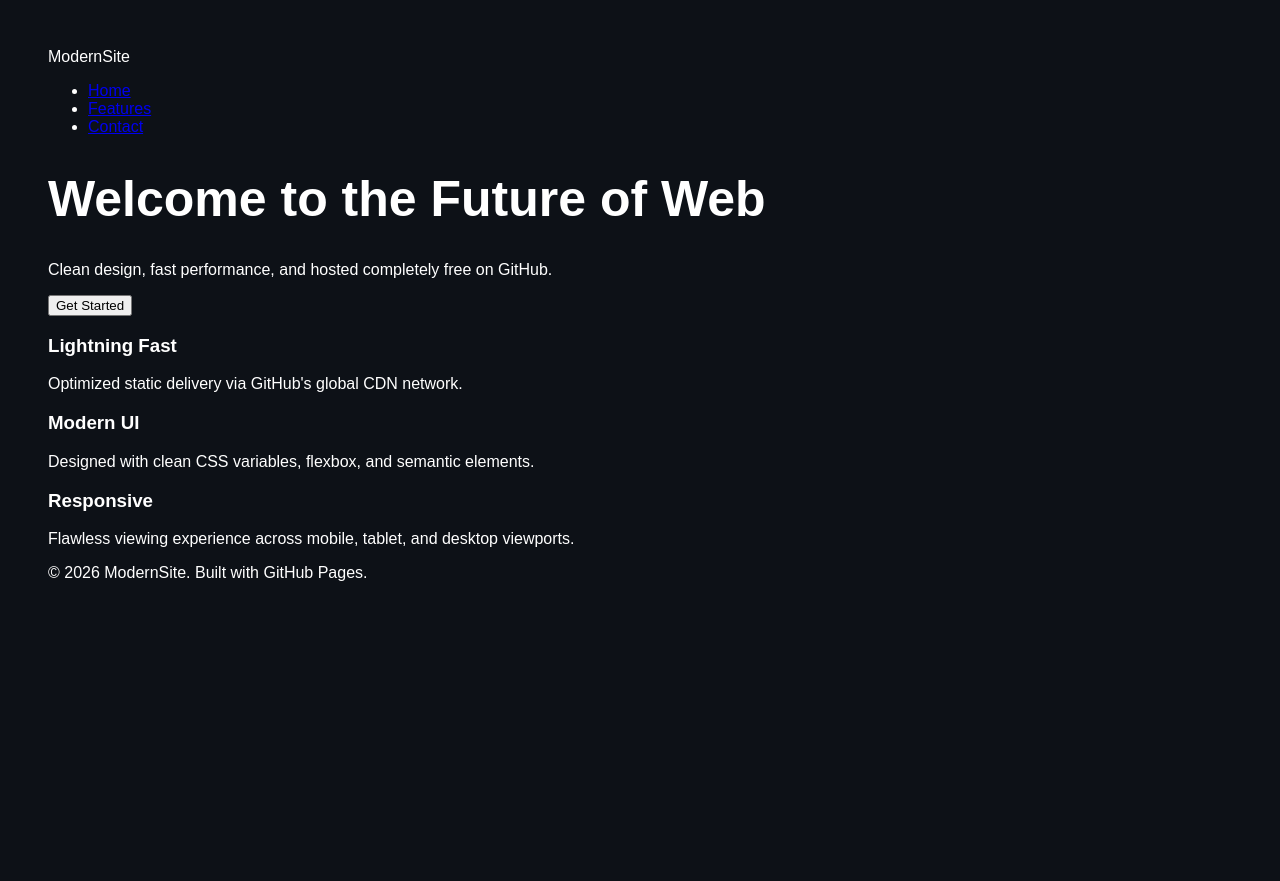
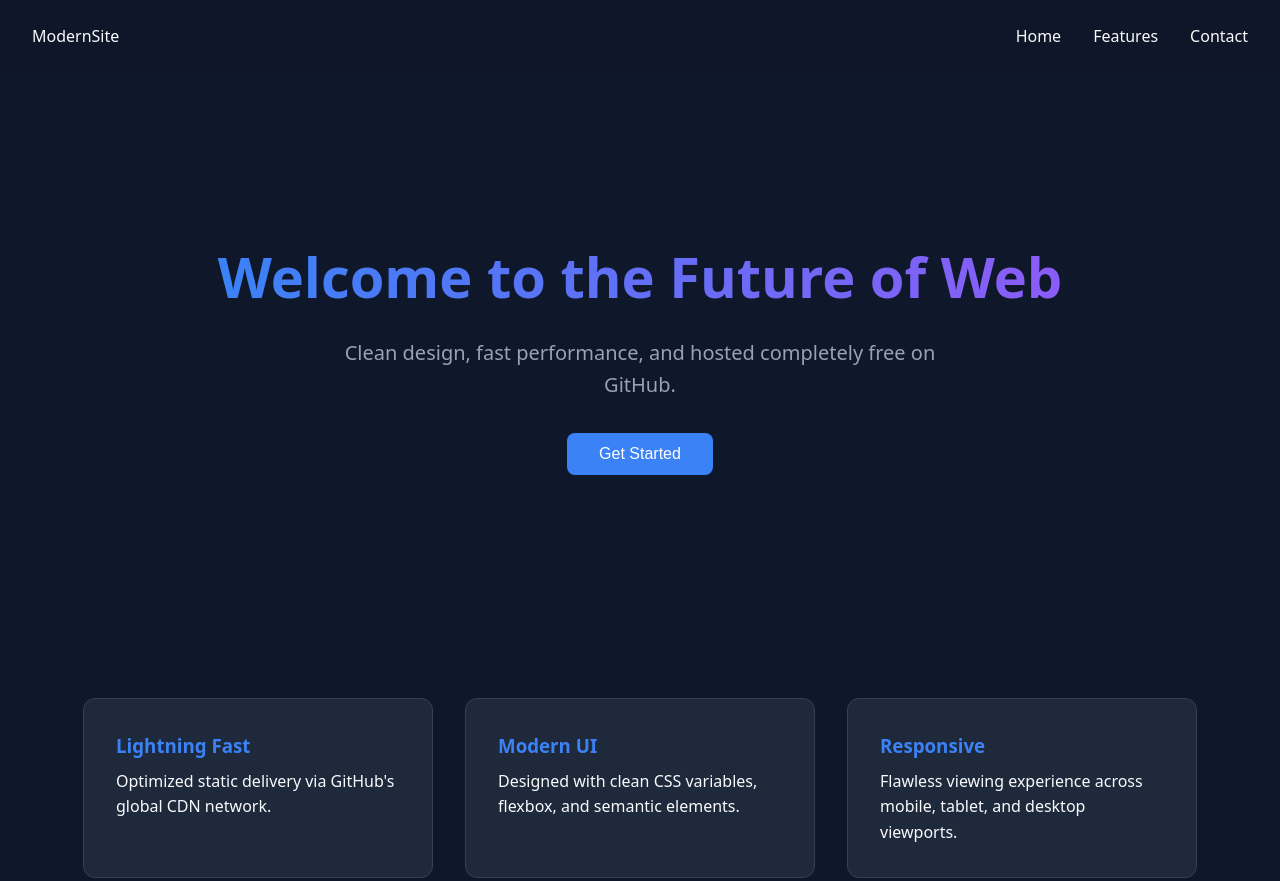
Before and after one commit to Abhineet-Sarkar/portfolio, a plain HTML site: page index.html in a window 1280 px wide. Shown: the top 881 px of the page. Before the commit the page ends 800 px from the top, so only its background shows below. Drawn offline with Linux system fonts and the light colour scheme.

Commit message:
Update style.css

```diff
--- a/style.css
+++ b/style.css
@@ -1,14 +1,116 @@
-body{
-background:#0d1117;
-color:white;
-font-family:Arial;
-padding:40px;
+:root {
+    --bg-color: #0f172a;
+    --text-color: #f8fafc;
+    --accent-color: #3b82f6;
+    --card-bg: #1e293b;
 }
 
-h1{
-font-size:50px;
+* {
+    margin: 0;
+    padding: 0;
+    box-sizing: border-box;
 }
 
-h2{
-color:#58a6ff;
+body {
+    font-family: system-ui, -apple-system, sans-serif;
+    background-color: var(--bg-color);
+    color: var(--text-color);
+    line-height: 1.6;
 }
+
+.navbar {
+    display: flex;
+    justify-content: space-between;
+    align-items: center;
+    padding: 1.5rem 2rem;
+    background: rgba(15, 23, 42, 0.8);
+    backdrop-filter: blur(10px);
+    position: sticky;
+    top: 0;
+    z-index: 100;
+}
+
+.nav-links {
+    display: flex;
+    list-style: none;
+    gap: 2rem;
+}
+
+.nav-links a {
+    color: var(--text-color);
+    text-decoration: none;
+    transition: color 0.3s;
+}
+
+.nav-links a:hover {
+    color: var(--accent-color);
+}
+
+.hero {
+    display: flex;
+    flex-direction: column;
+    align-items: center;
+    justify-content: center;
+    text-align: center;
+    min-height: 70vh;
+    padding: 2rem;
+}
+
+.hero h1 {
+    font-size: 3.5rem;
+    margin-bottom: 1rem;
+    background: linear-gradient(to right, #3b82f6, #8b5cf6);
+    -webkit-background-clip: text;
+    -webkit-text-fill-color: transparent;
+}
+
+.hero p {
+    font-size: 1.25rem;
+    color: #94a3b8;
+    max-width: 600px;
+    margin-bottom: 2rem;
+}
+
+.cta-btn {
+    background-color: var(--accent-color);
+    color: white;
+    border: none;
+    padding: 0.75rem 2rem;
+    font-size: 1rem;
+    border-radius: 0.5rem;
+    cursor: pointer;
+    transition: transform 0.2s;
+}
+
+.cta-btn:hover {
+    transform: scale(1.05);
+}
+
+.features-grid {
+    display: flex;
+    flex-wrap: wrap;
+    gap: 2rem;
+    padding: 4rem 2rem;
+    justify-content: center;
+}
+
+.card {
+    background-color: var(--card-bg);
+    padding: 2rem;
+    border-radius: 0.75rem;
+    flex: 1 1 300px;
+    max-width: 350px;
+    border: 1px solid #334155;
+}
+
+.card h3 {
+    margin-bottom: 0.5rem;
+    color: var(--accent-color);
+}
+
+footer {
+    text-align: center;
+    padding: 2rem;
+    color: #64748b;
+    border-top: 1px solid #1e293b;
+}
```
